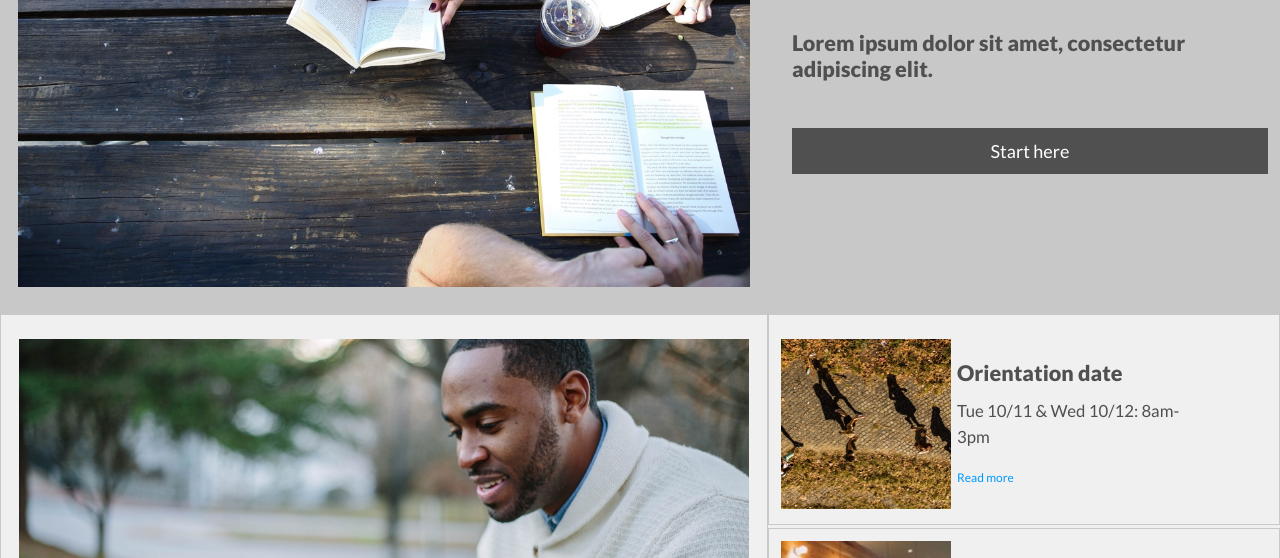
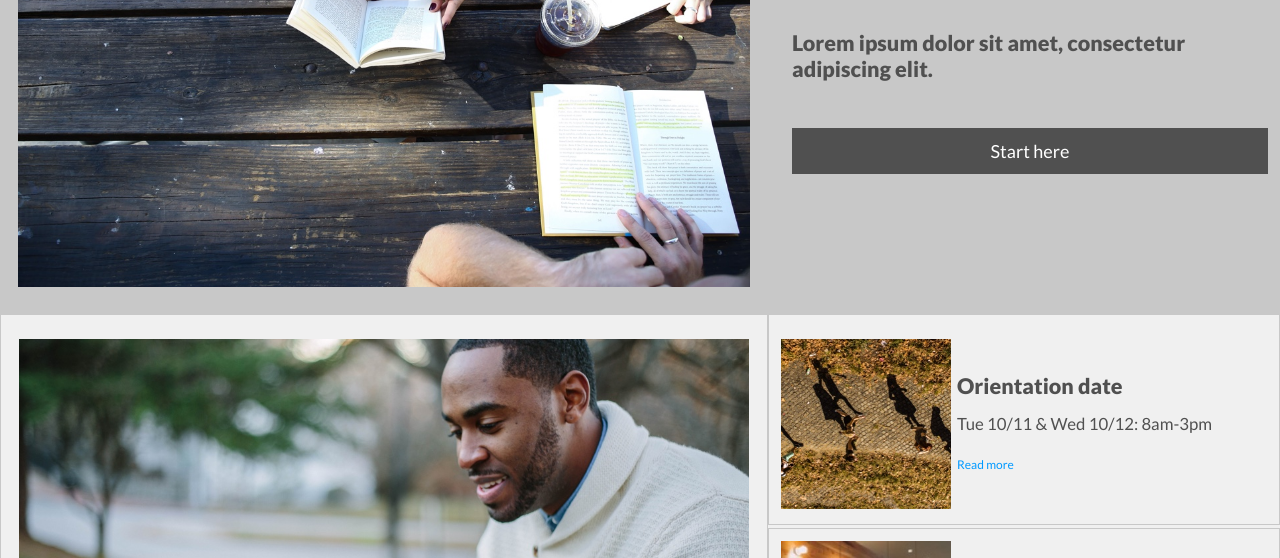
Before and after one commit to MizHotShot/colmar-academy, a plain HTML site: page index.html in a window 1280 px wide. Shown: the part 326-884 px from the top of the page. Drawn offline with Linux system fonts and the light colour scheme.

Commit message:
Fixed subtext issues

```diff
--- a/resources/css/styles.css
+++ b/resources/css/styles.css
@@ -155,7 +155,6 @@ button {
 #container {
     display: flex;
     width: 100%;
-    height: fit-content;
     padding: 1rem;
     margin-bottom: 0.2rem;
     border: 1px solid rgb(200, 200, 200);
@@ -163,7 +162,6 @@ button {
 
 .container-image {
     width: 35%;
-    height: fit-content;
 }
 
 #container img {
@@ -178,9 +176,9 @@ button {
 
 .subtext {
     display: flex;
-    padding: 0 1.5rem 0 1.5rem;
     flex-wrap: wrap;
-    align-content: center;
+    flex-direction: column;
+    justify-content: center;
 }
 
 .subtext h3, p {
@@ -308,11 +306,6 @@ footer h6 {
 @media screen and (min-width: 1024px) and (max-width: 1600px) {
     * {
         font-size: 12px;
-    }
-
-    /* Subtext wasn't wrapping properly*/
-    .subtext {
-        padding-right: 6rem;
     }
 }
 
```
